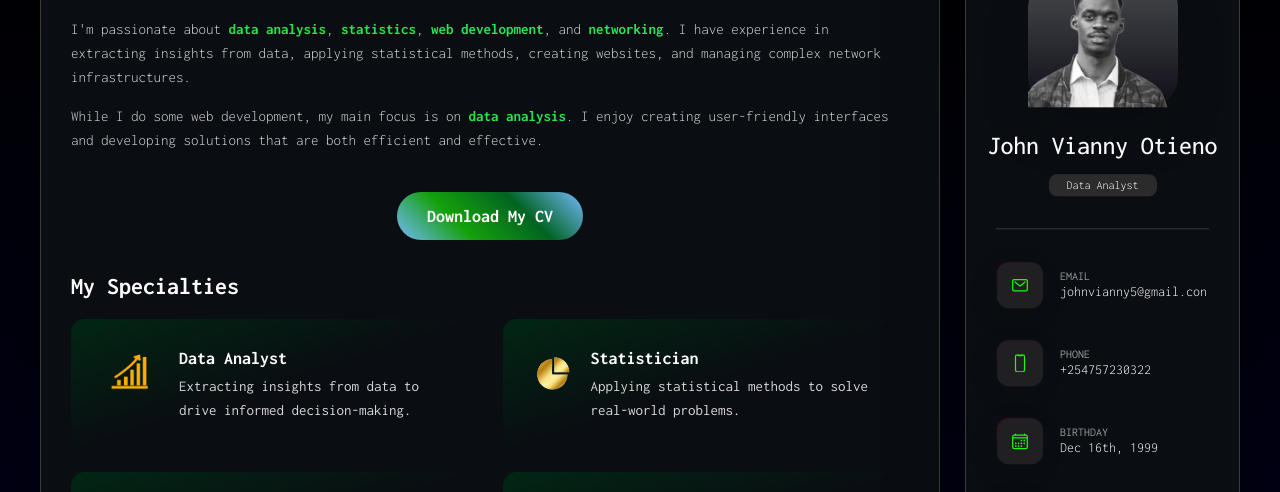
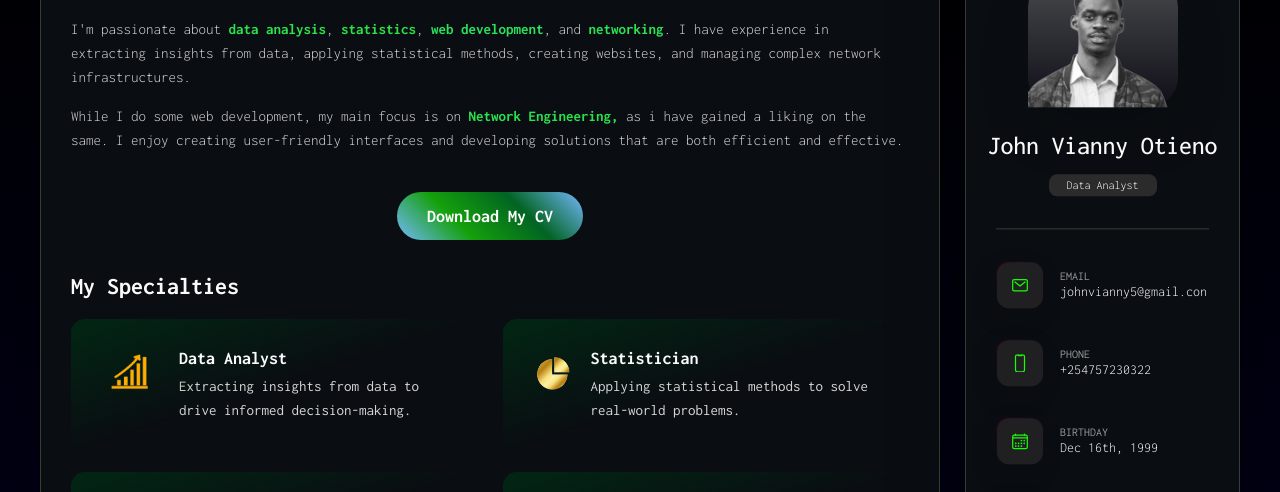
Before and after one commit to Viannyy/John, a plain HTML site: page index.html in a window 1280 px wide. Shown: the part 147-639 px from the top of the page. Drawn offline with nearby package versions, Linux system fonts and the light colour scheme; a web font is replaced by a local one.

Commit message:
Update index.html

```diff
--- a/index.html
+++ b/index.html
@@ -212,7 +212,7 @@
           </p>
 
           <p>
-            While I do some web development, my main focus is on <b style="color: rgb(43, 226, 76);">data analysis</b>. I enjoy creating user-friendly interfaces and developing solutions that are both efficient and effective.
+            While I do some web development, my main focus is on <b style="color: rgb(43, 226, 76);">Network Engineering,</b> as i have gained a liking on the same. I enjoy creating user-friendly interfaces and developing solutions that are both efficient and effective.
           </p>
         </section>
 
```
